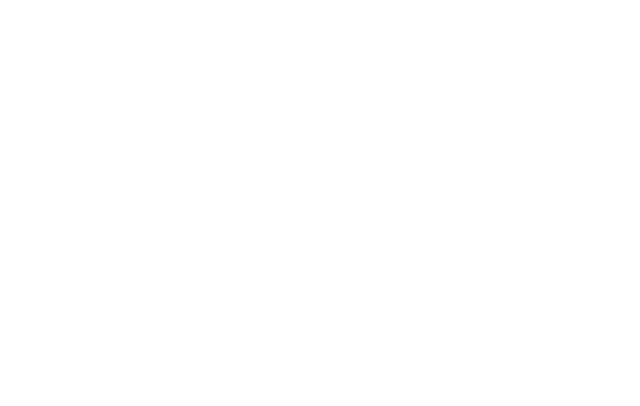
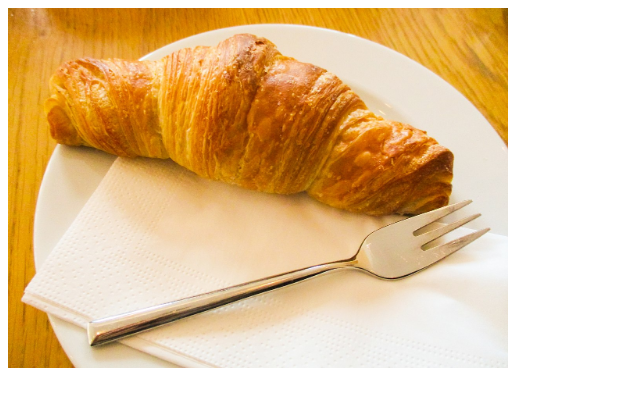
Before and after one commit to Deezledee/Croissant, a plain HTML site: page photo.html in a window 1280 px wide. Shown: the whole page, without its empty margins (0-640 px from the left). Drawn offline with Linux system fonts and the light colour scheme.

Commit message:
Adding a paragraph, positioning image

```diff
--- a/photo.html
+++ b/photo.html
@@ -6,5 +6,7 @@
     <meta name="viewport" content="width=device-width, initial-scale=1.0" />
     <title>Document</title>
   </head>
-  <body></body>
+  <body>
+    <img class="croissant" src="images/croissant.jpg" width="500" />
+  </body>
 </html>
--- a/src/styles.css
+++ b/src/styles.css
@@ -0,0 +1,5 @@
+.croissant {
+  align-items: center;
+  margin-top: 50px;
+  display: block;
+}
```
Also changed, not shown: index.html (+12 -1 lines).
